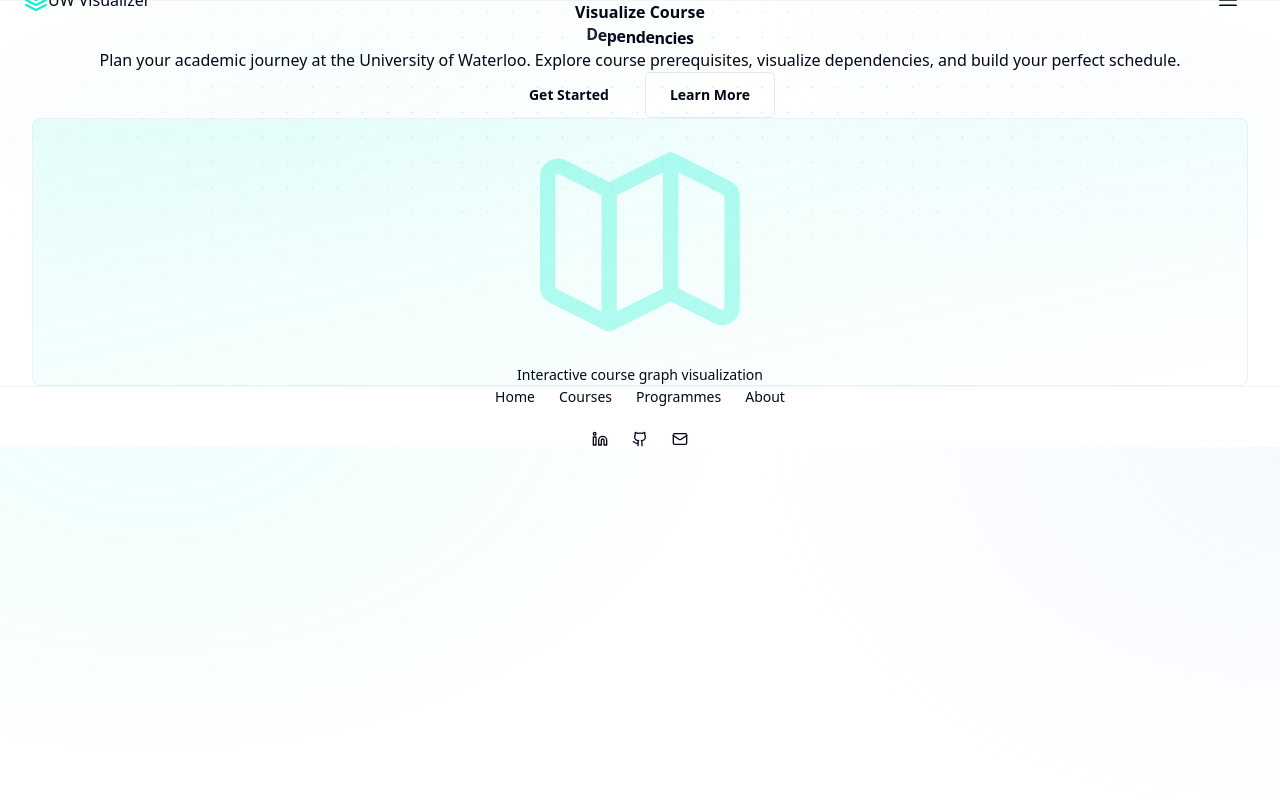
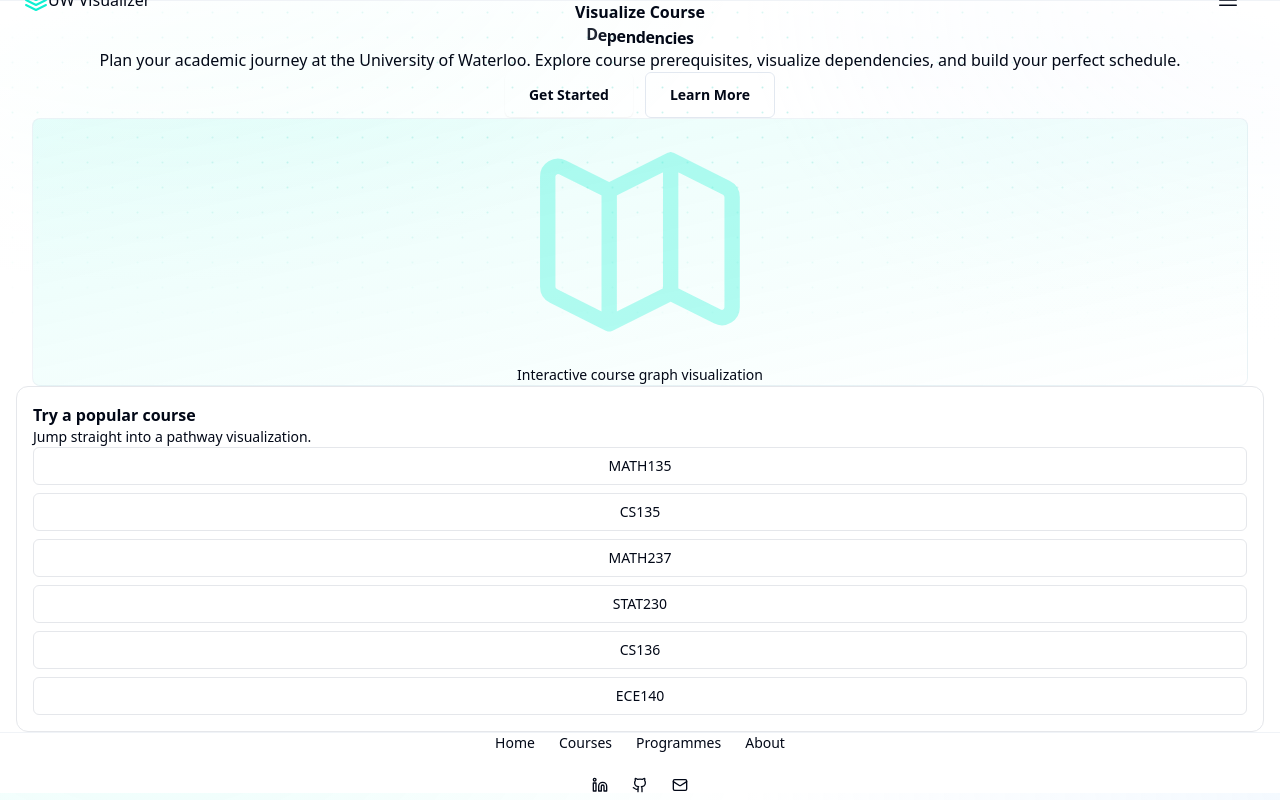
Before and after one commit to dank409/uw-visualizer, a React (Vite) app: page / in a window 1280 px wide. Built offline with nearby package versions, Linux system fonts and the light colour scheme.

Commit message:
feat: add requirement tracking, improved graph centering, and starter course cards

```diff
--- a/src/components/graph/CatalogPathwayGraph.tsx
+++ b/src/components/graph/CatalogPathwayGraph.tsx
@@ -39,10 +39,12 @@ function getLayouted(nodes: Node[], edges: Edge[]) {
 export function CatalogPathwayGraph({
   targetCode,
   courseMap,
+  completedCodes,
   onSelectCode,
 }: {
   targetCode: string
   courseMap: Map<string, CourseNodeData>
+  completedCodes?: Set<string>
   onSelectCode?: (code: string) => void
 }) {
   const [rf, setRf] = useState<ReactFlowInstance | null>(null)
@@ -55,18 +57,20 @@ export function CatalogPathwayGraph({
 
     for (const course of courseMap.values()) {
       const isTarget = course.code === targetCode
+      const isCompleted = completedCodes?.has(course.code)
       nodeList.push({
         id: course.code,
         data: { label: `${course.code}\n${course.title}` },
         type: "default",
         position: { x: 0, y: 0 },
         style: {
-          width: isTarget ? NODE_W + 12 : NODE_W,
+          width: isTarget ? Math.round(NODE_W * 1.5) : NODE_W,
           borderRadius: 14,
-          border: isTarget ? "2px solid hsl(var(--brand))" : "1px solid hsl(var(--border))",
+          border: isTarget ? "3px solid hsl(var(--brand))" : "1px solid hsl(var(--border))",
           background: isDark ? "hsl(var(--card) / 0.98)" : "hsl(var(--card) / 0.98)",
           color: "hsl(var(--foreground))",
-          boxShadow: isTarget ? "0 0 0 3px hsl(var(--brand) / 0.22), 0 8px 20px hsl(172 88% 40% / 0.18)" : "0 2px 8px hsl(220 20% 20% / 0.08)",
+          opacity: isCompleted ? 0.45 : 1,
+          boxShadow: isTarget ? "0 0 0 4px hsl(var(--brand) / 0.2), 0 10px 24px hsl(172 88% 40% / 0.2)" : "0 2px 8px hsl(220 20% 20% / 0.08)",
           fontSize: 12,
           lineHeight: 1.25,
           whiteSpace: "pre-wrap",
@@ -75,30 +79,45 @@ export function CatalogPathwayGraph({
 
       for (const prereq of course.prerequisiteCodes) {
         if (!courseMap.has(prereq)) continue
+        const incomingSatisfied = completedCodes?.has(course.code)
         edgeList.push({
           id: `${prereq}->${course.code}`,
           source: prereq,
           target: course.code,
           animated: false,
-          style: { stroke: "hsl(142 46% 45%)", strokeWidth: 1.9 },
+          style: {
+            stroke: "hsl(142 46% 45%)",
+            strokeWidth: 1.9,
+            opacity: incomingSatisfied ? 0.25 : 1,
+          },
         })
       }
     }
 
     return { nodes: getLayouted(nodeList, edgeList), edges: edgeList }
-  }, [courseMap, targetCode, isDark])
+  }, [courseMap, targetCode, isDark, completedCodes])
+
+  const comfortableZoom = nodes.length > 20 ? 0.78 : nodes.length > 12 ? 0.86 : 0.96
 
   useEffect(() => {
     if (!rf || nodes.length === 0) return
-    rf.fitView({ padding: 0.24, duration: 300 })
-  }, [rf, nodes])
+    rf.fitView({ padding: 0.3, duration: 280 })
+    const targetNode = nodes.find((n) => n.id === targetCode)
+    if (!targetNode) return
+    setTimeout(() => {
+      rf.setCenter(targetNode.position.x + NODE_W / 2, targetNode.position.y + NODE_H / 2, {
+        zoom: comfortableZoom,
+        duration: 260,
+      })
+    }, 290)
+  }, [rf, nodes, targetCode, comfortableZoom])
 
   const centerTarget = () => {
     if (!rf) return
     const targetNode = nodes.find((n) => n.id === targetCode)
     if (!targetNode) return
     rf.setCenter(targetNode.position.x + NODE_W / 2, targetNode.position.y + NODE_H / 2, {
-      zoom: Math.min(1.1, rf.getZoom() || 1.1),
+      zoom: comfortableZoom,
       duration: 320,
     })
   }
--- a/src/lib/theme-provider.tsx
+++ b/src/lib/theme-provider.tsx
@@ -12,12 +12,13 @@ const ThemeContext = createContext<ThemeContextType | undefined>(undefined)
 
 export function ThemeProvider({ children }: { children: ReactNode }) {
   const [theme, setThemeState] = useState<Theme>(() => {
-    // Check localStorage first, default to "light"
     if (typeof window !== "undefined") {
       const stored = localStorage.getItem("theme") as Theme | null
       if (stored === "dark" || stored === "light") {
         return stored
       }
+      const prefersDark = window.matchMedia?.("(prefers-color-scheme: dark)")?.matches
+      return prefersDark ? "dark" : "light"
     }
     return "light"
   })
@@ -27,7 +28,8 @@ export function ThemeProvider({ children }: { children: ReactNode }) {
   useEffect(() => {
     const root = document.documentElement
     const stored = localStorage.getItem("theme") as Theme | null
-    const initialTheme = (stored === "dark" || stored === "light") ? stored : "light"
+    const systemPrefersDark = window.matchMedia?.("(prefers-color-scheme: dark)")?.matches
+    const initialTheme = (stored === "dark" || stored === "light") ? stored : (systemPrefersDark ? "dark" : "light")
 
     if (initialTheme === "dark") {
       root.classList.add("dark")
--- a/src/pages/CoursesPage.tsx
+++ b/src/pages/CoursesPage.tsx
@@ -15,6 +15,35 @@ function normalize(code: string) {
   return code.replace(/\s+/g, "").toUpperCase()
 }
 
+function parseGradeRules(html?: string) {
+  const out = new Map<string, number>()
+  if (!html) return out
+
+  const doc = new DOMParser().parseFromString(html, "text/html")
+  const rows = Array.from(doc.querySelectorAll('[data-test$="-result"]'))
+  for (const row of rows) {
+    const text = (row.textContent || "").replace(/\s+/g, " ")
+    const g = text.match(/minimum grade of\s*(\d+)%/i)
+    if (!g) continue
+    const grade = Number(g[1])
+    const anchors = Array.from(row.querySelectorAll("a"))
+      .map((a) => normalize(a.textContent || ""))
+      .filter(Boolean)
+    for (const code of anchors) out.set(code, grade)
+  }
+  return out
+}
+
+function makeSummarySentence(code: string, prereqCodes: string[], html?: string) {
+  if (!code) return ""
+  const grades = [...parseGradeRules(html).values()]
+  const gradePhrase = grades.length
+    ? `${Math.min(...grades)}–${Math.max(...grades)}% minimum grades may apply`
+    : "grade minimums may apply"
+  const programReq = html && /enrolled in/i.test(html) ? "plus program enrollment conditions" : ""
+  return `${code} requires ${Math.max(1, prereqCodes.length)} prerequisite option(s), ${gradePhrase}${programReq ? `, ${programReq}` : ""}.`
+}
+
 
 export function CoursesPage() {
   const [searchParams, setSearchParams] = useSearchParams()
@@ -27,6 +56,7 @@ export function CoursesPage() {
   const [targetCode, setTargetCode] = useState("")
   const [courseMap, setCourseMap] = useState<Map<string, CourseNodeData>>(new Map())
   const [selectedCode, setSelectedCode] = useState("")
+  const [completedCodes, setCompletedCodes] = useState<Set<string>>(new Set())
 
   useEffect(() => {
     const code = searchParams.get("course")
@@ -46,6 +76,7 @@ export function CoursesPage() {
         if (!active) return
         setCourseMap(map)
         setSelectedCode(targetCode)
+        setCompletedCodes(new Set())
       })
       .catch((e) => {
         if (!active) return
@@ -95,6 +126,27 @@ export function CoursesPage() {
       .filter((c): c is CourseNodeData => Boolean(c))
   }, [target, courseMap])
 
+  const summarySentence = useMemo(
+    () => (target ? makeSummarySentence(target.code, target.prerequisiteCodes, target.prerequisitesHtml) : ""),
+    [target]
+  )
+
+  const selectedChecklist = useMemo(() => {
+    if (!selected) return [] as Array<{ code: string; title: string; gradeMin?: number }>
+    const gradeMap = parseGradeRules(selected.prerequisitesHtml)
+    return selected.prerequisiteCodes.map((code) => ({
+      code,
+      title: courseMap.get(code)?.title || "Course",
+      gradeMin: gradeMap.get(code),
+    }))
+  }, [selected, courseMap])
+
+  const progress = useMemo(() => {
+    const total = selectedChecklist.length
+    const done = selectedChecklist.filter((r) => completedCodes.has(r.code)).length
+    return { total, done, pct: total ? Math.round((done / total) * 100) : 0 }
+  }, [selectedChecklist, completedCodes])
+
   const mobileLevels = useMemo(() => {
     if (!target) return [] as Array<{ level: number; courses: CourseNodeData[] }>
 
@@ -143,6 +195,11 @@ export function CoursesPage() {
 
   return (
     <div className="mx-auto w-full max-w-7xl px-4 py-6 md:px-6">
+      {error ? (
+        <div className="mb-4 rounded-xl border-2 border-red-400 bg-red-50 p-4 text-sm text-red-800">
+          <strong>Official data error:</strong> {error}
+        </div>
+      ) : null}
       <div className="grid gap-4 lg:grid-cols-[360px_1fr]">
         <section className="rounded-xl border border-border bg-card p-4 h-fit">
           <h1 className="text-xl font-semibold">UWVisualizer</h1>
@@ -179,9 +236,6 @@ export function CoursesPage() {
           </div>
 
           {loading ? <p className="mt-4 text-sm text-muted-foreground">Fetching official catalog data…</p> : null}
-          {error ? (
-            <div className="mt-4 rounded-lg border border-red-300 bg-red-50 p-3 text-xs text-red-700">{error}</div>
-          ) : null}
 
           {target ? (
             <div className="mt-4 rounded-lg border border-border bg-muted/30 p-3">
@@ -222,6 +276,7 @@ export function CoursesPage() {
                 <CatalogPathwayGraph
                   targetCode={targetCode}
                   courseMap={courseMap}
+                  completedCodes={completedCodes}
                   onSelectCode={(code) => setSelectedCode(code)}
                 />
               </div>
@@ -284,11 +339,8 @@ export function CoursesPage() {
               <div>
                 <h2 className="text-lg font-semibold">{selected.code}</h2>
                 <p className="text-sm text-muted-foreground">{selected.title}</p>
-                {target ? (
-                  <p className="mt-2 text-xs text-muted-foreground">
-                    To enroll in {target.code}, complete one of {Math.max(1, target.prerequisiteCodes.length)} immediate prerequisite options
-                    and satisfy all official grade/program conditions shown below.
-                  </p>
+                {summarySentence ? (
+                  <p className="mt-2 text-xs text-muted-foreground">{summarySentence}</p>
                 ) : null}
                 <a
                   href={selected.catalogUrl}
@@ -298,6 +350,53 @@ export function CoursesPage() {
                 >
                   Open official calendar page
                 </a>
+              </div>
+
+              <div className="rounded-lg border border-border bg-muted/20 p-3">
+                <div className="flex items-center justify-between gap-3">
+                  <h3 className="text-sm font-semibold">Interactive prerequisite tracker</h3>
+                  <button
+                    onClick={() => setCompletedCodes(new Set())}
+                    className="rounded-md border border-border bg-background px-2 py-1 text-xs hover:bg-accent"
+                  >
+                    Reset completed courses
+                  </button>
+                </div>
+                <div className="mt-2 text-xs text-muted-foreground">{progress.done} of {progress.total} requirement options satisfied</div>
+                <div className="mt-2 h-2 w-full rounded-full bg-background border border-border overflow-hidden">
+                  <div className="h-full bg-[hsl(var(--brand))] transition-all" style={{ width: `${progress.pct}%` }} />
+                </div>
+
+                {selectedChecklist.length > 0 ? (
+                  <div className="mt-3 space-y-2">
+                    {selectedChecklist.map((r) => {
+                      const checked = completedCodes.has(r.code)
+                      return (
+                        <label key={r.code} className={`flex items-start gap-2 rounded-md border px-2 py-1.5 text-xs ${checked ? "border-[hsl(var(--brand))/0.45] bg-[hsl(var(--brand))/0.08]" : "border-border bg-background"}`}>
+                          <input
+                            type="checkbox"
+                            checked={checked}
+                            onChange={(e) => {
+                              setCompletedCodes((prev) => {
+                                const next = new Set(prev)
+                                if (e.target.checked) next.add(r.code)
+                                else next.delete(r.code)
+                                return next
+                              })
+                            }}
+                            className="mt-0.5"
+                          />
+                          <span>
+                            <strong>{r.code}</strong> — {r.title}
+                            {r.gradeMin ? <span className="text-amber-600"> (min {r.gradeMin}%)</span> : null}
+                          </span>
+                        </label>
+                      )
+                    })}
+                  </div>
+                ) : (
+                  <p className="mt-2 text-xs text-muted-foreground">No parsed prerequisite course options for this selected node.</p>
+                )}
               </div>
 
               <div className="rounded-lg border border-border bg-muted/20 p-3">
--- a/src/pages/HomePage.tsx
+++ b/src/pages/HomePage.tsx
@@ -1,11 +1,33 @@
-import InteractiveHero from "@/components/ui/hero-section-nexus";
-import { Footer } from "@/app/layout/Footer";
+import { Link } from "react-router-dom"
+import InteractiveHero from "@/components/ui/hero-section-nexus"
+import { Footer } from "@/app/layout/Footer"
+
+const examples = ["MATH135", "CS135", "MATH237", "STAT230", "CS136", "ECE140"]
 
 export function HomePage() {
   return (
     <div className="flex flex-col min-h-screen">
       <InteractiveHero />
+
+      <section className="mx-auto w-full max-w-6xl px-4 pb-12">
+        <div className="rounded-xl border border-border bg-card p-4 md:p-5">
+          <h2 className="text-base font-semibold">Try a popular course</h2>
+          <p className="mt-1 text-sm text-muted-foreground">Jump straight into a pathway visualization.</p>
+          <div className="mt-3 grid grid-cols-2 gap-2 sm:grid-cols-3 md:grid-cols-6">
+            {examples.map((code) => (
+              <Link
+                key={code}
+                to={`/courses?course=${code}`}
+                className="rounded-md border border-border bg-background px-3 py-2 text-center text-sm font-medium hover:bg-accent"
+              >
+                {code}
+              </Link>
+            ))}
+          </div>
+        </div>
+      </section>
+
       <Footer />
     </div>
-  );
+  )
 }
```
